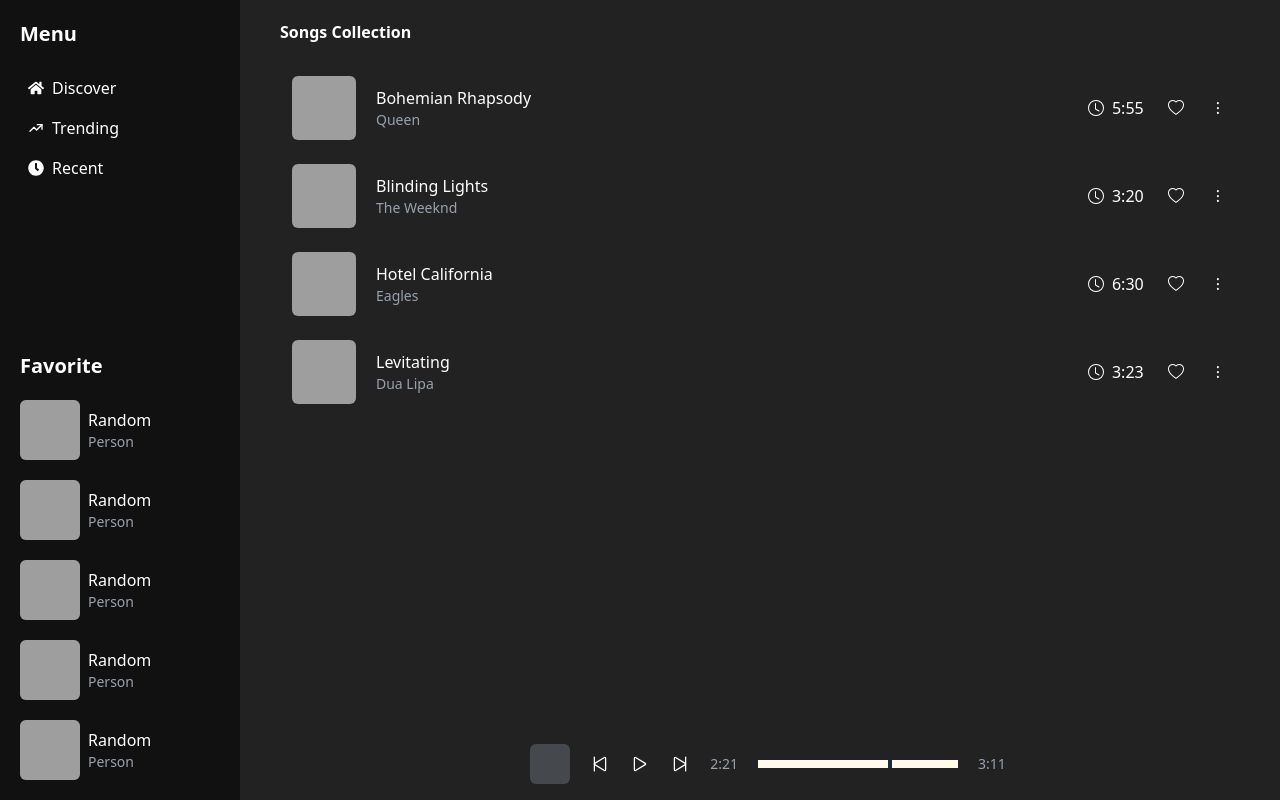
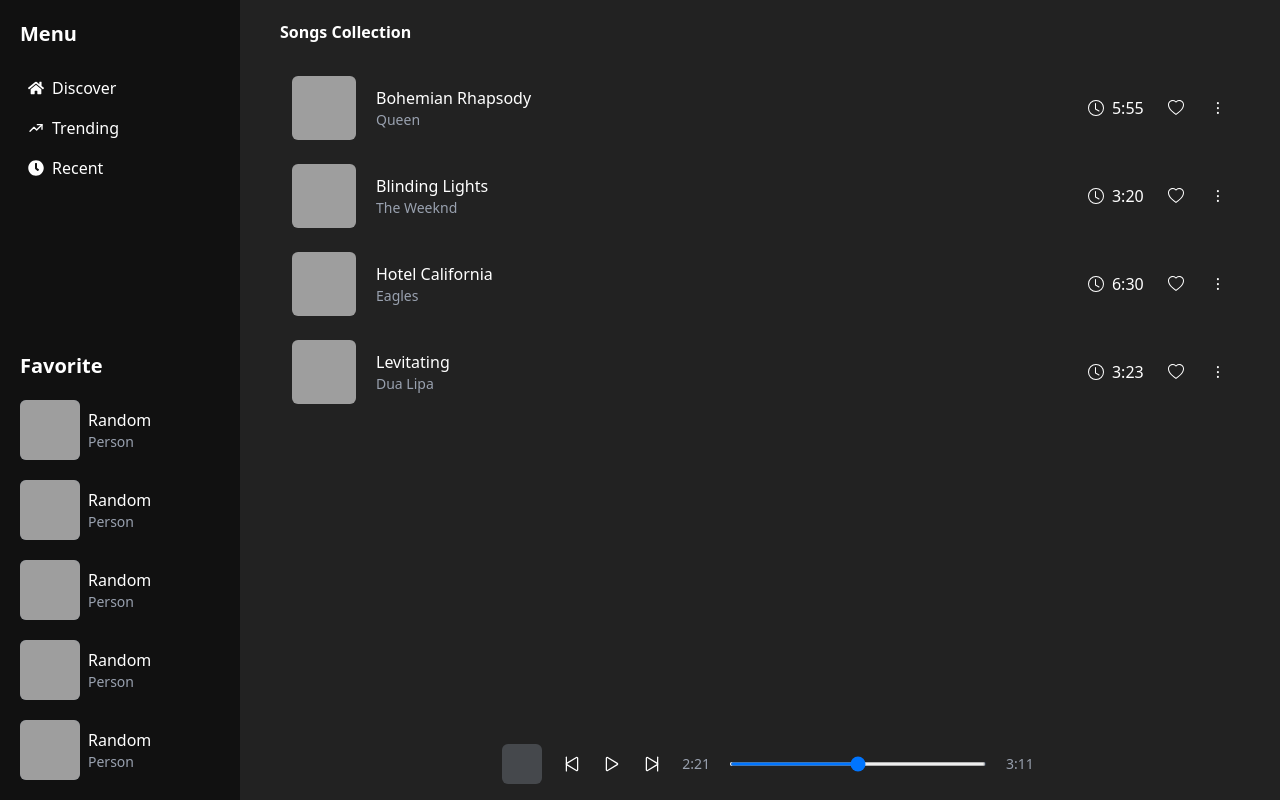
Before and after one commit to AbdallahKhaledAhmed/Learn-NextJS, a Next.js app: page /music in a window 1280 px wide. Built offline with nearby package versions, Linux system fonts and the light colour scheme; grey boxes are pictures that could not be loaded.

Commit message:
better player timeline

```diff
--- a/app/music/@player/page.tsx
+++ b/app/music/@player/page.tsx
@@ -18,8 +18,15 @@ export default function Player() {
         <IoPlaySkipForwardOutline />
       </button>
       <span className="text-sm text-gray-400">2:21</span>
-      <div className="w-50 h-2  bg-amber-50">
-        <div className="w-1 bg-gray-800 h-full ml-[65%]"></div>
+      <div className="w-64 relative h-1 bg-gray-700 rounded-md">
+        <div
+          className="absolute top-0 left-0 h-1 bg-white rounded-md"
+          style={{ width: "50%" }}
+        />
+        <input
+          type="range"
+          className="absolute top-0 left-0 w-full h-1 bg-transparent cursor-pointer"
+        />
       </div>
       <span className="text-sm text-gray-400">3:11</span>
     </div>
```
